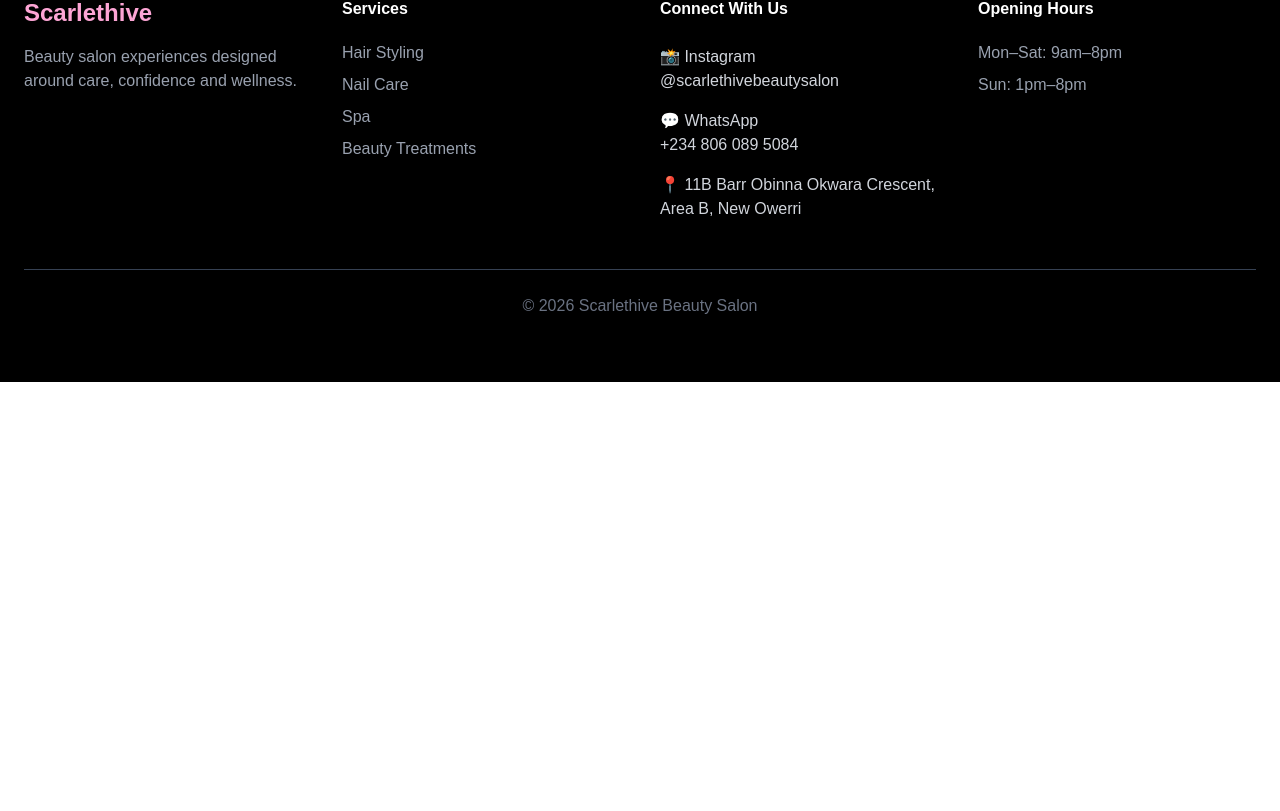
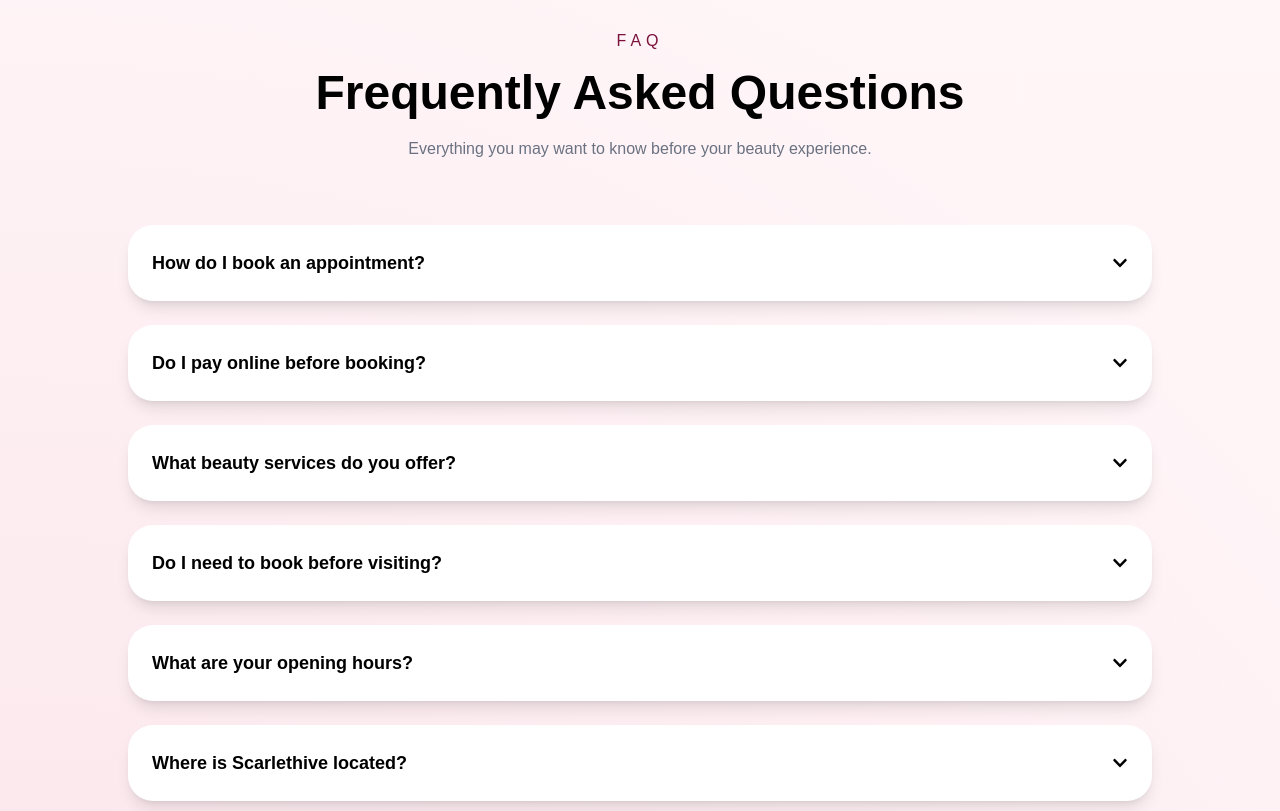
Before and after one commit to saviola112/scarlethive, a React (Vite) app: page / in a window 1280 px wide. Shown: the part 4049-4860 px from the top of the page. Before the commit the page ends 4431 px from the top, so only its background shows below. Built offline with nearby package versions, Linux system fonts and the light colour scheme.

Commit message:
Added faq

```diff
--- a/src/components/Faq.jsx
+++ b/src/components/Faq.jsx
@@ -1,56 +1,91 @@
 import { useState } from "react";
+import { FaChevronDown } from "react-icons/fa";
 
 function Faq() {
   const faqs = [
     {
-      question: "Do I need an appointment?",
+      question: "How do I book an appointment?",
       answer:
-        "Appointments are recommended, but you can also contact us on WhatsApp or Instagram for availability.",
+        "You can book an appointment directly through our WhatsApp button or send us a message on Instagram. Our team will guide you through the booking process.",
     },
+
     {
-      question: "What services do you offer?",
+      question: "Do I pay online before booking?",
       answer:
-        "We provide hair styling, nails, lashes, beauty treatments and wellness services.",
+        "No. Online payment is currently not available. After contacting us through WhatsApp or Instagram, our team will provide the next steps.",
     },
+
     {
-      question: "How do I book?",
+      question: "What beauty services do you offer?",
       answer:
-        "Simply click the Book Appointment button and continue on WhatsApp.",
+        "We provide hair styling, braids, wig installation, hair treatments, nail care, manicures, pedicures, acrylic nails, lashes, brows, spa and wellness treatments.",
     },
+
     {
-      question: "Where are you located?",
+      question: "Do I need to book before visiting?",
+      answer:
+        "Appointments are recommended to ensure availability and reduce waiting time.",
+    },
+
+    {
+      question: "What are your opening hours?",
+      answer: "Monday–Saturday: 9:00am–8:00pm | Sunday: 1:00pm–8:00pm",
+    },
+
+    {
+      question: "Where is Scarlethive located?",
       answer: "11B Barr Obinna Okwara Crescent, Area B, New Owerri.",
+    },
+
+    {
+      question: "Can I come with inspiration photos?",
+      answer:
+        "Yes. You can share hairstyle, nail, lash or beauty inspiration photos so our specialists understand your preferred look.",
+    },
+
+    {
+      question: "How long do appointments usually take?",
+      answer:
+        "Appointment duration varies depending on the service. Some treatments take less than an hour while more detailed services may take several hours.",
     },
   ];
 
-  const [open, setOpen] = useState(null);
+  const [openIndex, setOpenIndex] = useState(null);
 
   return (
-    <section className="py-24 bg-transparent">
-      <div className="max-w-5xl mx-auto px-6">
+    <section className="py-24 px-6">
+      <div className="max-w-5xl mx-auto">
         <div className="text-center">
-          <p className="uppercase tracking-[5px] text-[#7b123b]">FAQs</p>
+          <p className="uppercase tracking-[5px] text-[#7b123b]">FAQ</p>
 
-          <h2 className="text-5xl font-bold mt-5">
+          <h2 className="text-5xl font-bold mt-4">
             Frequently Asked Questions
           </h2>
+
+          <p className="text-gray-500 mt-5">
+            Everything you may want to know before your beauty experience.
+          </p>
         </div>
 
-        <div className="mt-14 space-y-5">
+        <div className="mt-16 space-y-6">
           {faqs.map((faq, index) => (
             <div
               key={index}
-              className="bg-[#fff8f7] rounded-[25px] p-6 shadow-md cursor-pointer"
-              onClick={() => setOpen(open === index ? null : index)}
+              className="bg-white rounded-[25px] shadow-lg p-6 cursor-pointer"
+              onClick={() => setOpenIndex(openIndex === index ? null : index)}
             >
               <div className="flex justify-between items-center">
-                <h3 className="font-bold">{faq.question}</h3>
+                <h3 className="font-bold text-lg">{faq.question}</h3>
 
-                <span>{open === index ? "−" : "+"}</span>
+                <FaChevronDown
+                  className={`duration-300 ${
+                    openIndex === index ? "rotate-180" : ""
+                  }`}
+                />
               </div>
 
-              {open === index && (
-                <p className="text-gray-500 mt-4">{faq.answer}</p>
+              {openIndex === index && (
+                <p className="mt-5 text-gray-500">{faq.answer}</p>
               )}
             </div>
           ))}
--- a/src/pages/Home.jsx
+++ b/src/pages/Home.jsx
@@ -7,6 +7,7 @@ import Footer from "../components/Footer";
 import WhyChoose from "../components/WhyChoose";
 import BeautySlider from "../components/BeautySlider";
 import OurProcess from "../components/OurProcess";
+import Faq from "../components/Faq";
 
 function Home() {
   return (
@@ -25,6 +26,8 @@ function Home() {
 
       <BookingCTA />
 
+      <Faq />
+
       <Footer />
     </div>
   );
```
